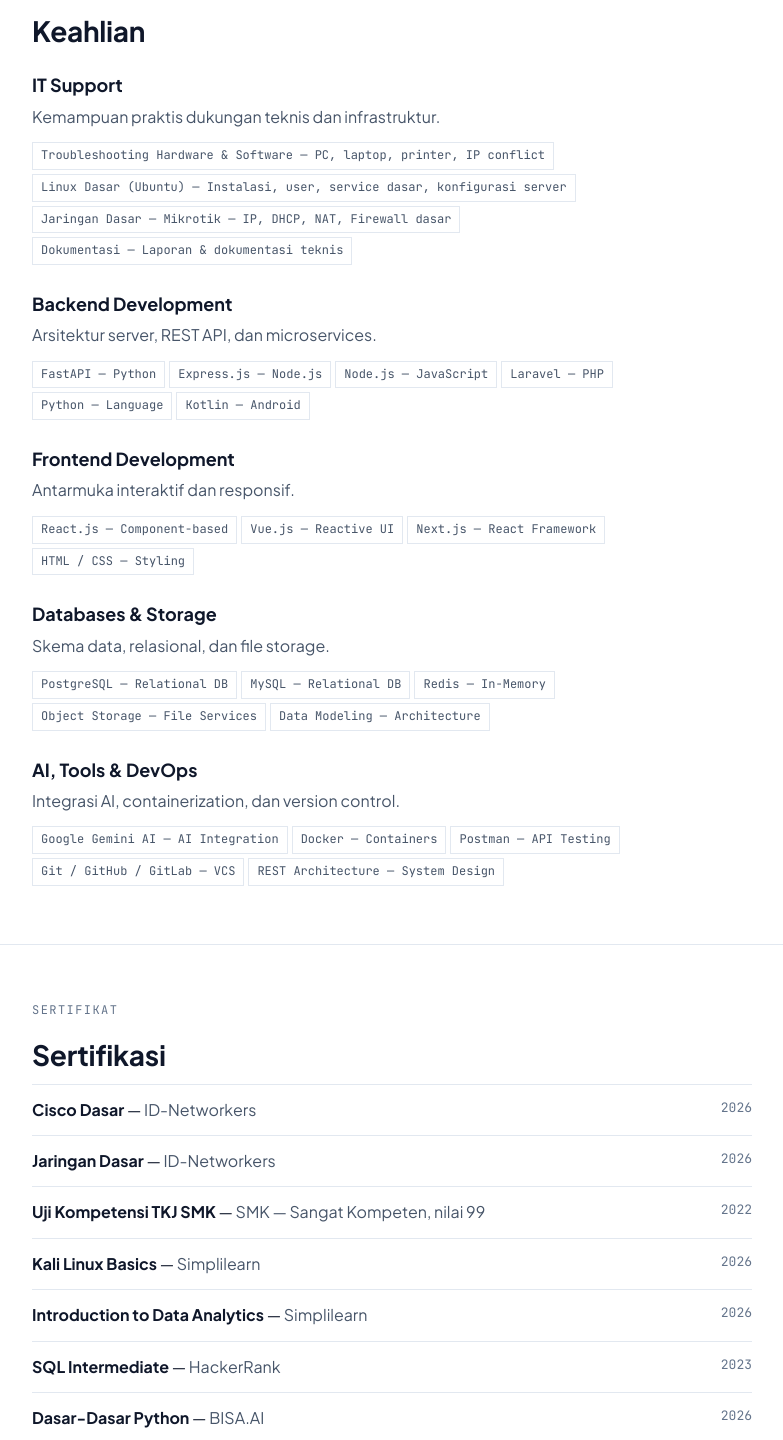
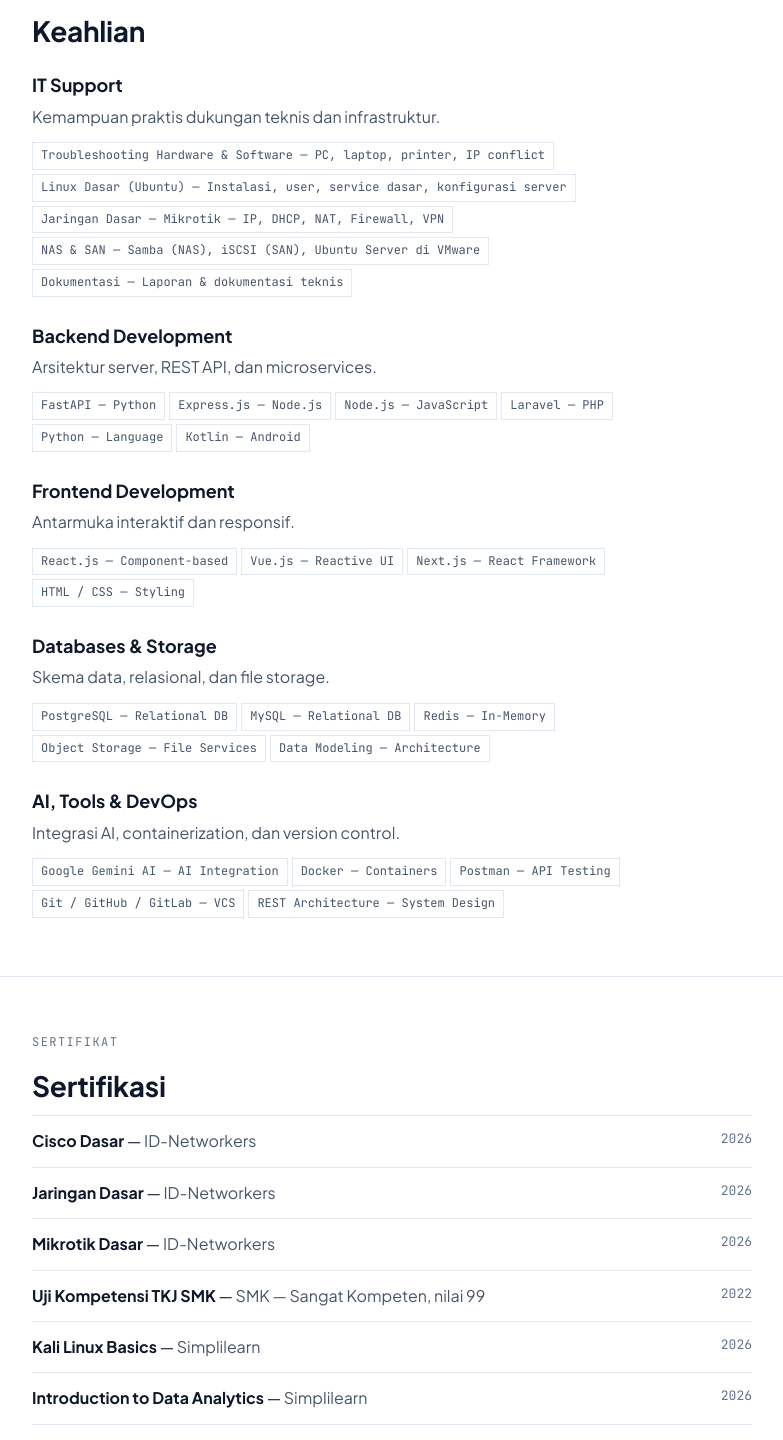
Before and after one commit to justajay224/web-portofolio, a React (Vite) app: page / in a window 1280 px wide. Shown: the part 4366-5806 px from the top of the page, without its empty margins (248-1031 px from the left). Built offline with nearby package versions, Linux system fonts and the light colour scheme.

Commit message:
add: sertifikat
Tambah sertifikat Mikrotik Dasar (ID-Networkers, 2026), tambah VPN dan NAS/SAN di IT Support, ubah Firewall dasar jadi Firewall.

```diff
--- a/src/data/portfolioData.js
+++ b/src/data/portfolioData.js
@@ -292,7 +292,8 @@
     skills: [
       { name: "Troubleshooting Hardware & Software", tag: "PC, laptop, printer, IP conflict" },
       { name: "Linux Dasar (Ubuntu)", tag: "Instalasi, user, service dasar, konfigurasi server" },
-      { name: "Jaringan Dasar", tag: "Mikrotik — IP, DHCP, NAT, Firewall dasar" },
+      { name: "Jaringan Dasar", tag: "Mikrotik — IP, DHCP, NAT, Firewall, VPN" },
+      { name: "NAS & SAN", tag: "Samba (NAS), iSCSI (SAN), Ubuntu Server di VMware" },
       { name: "Dokumentasi", tag: "Laporan & dokumentasi teknis" }
     ]
   },
@@ -345,6 +346,7 @@
 export const certifications = [
   { name: "Cisco Dasar", issuer: "ID-Networkers", year: "2026" },
   { name: "Jaringan Dasar", issuer: "ID-Networkers", year: "2026" },
+  { name: "Mikrotik Dasar", issuer: "ID-Networkers", year: "2026" },
   { name: "Uji Kompetensi TKJ SMK", issuer: "SMK — Sangat Kompeten, nilai 99", year: "2022" },
   { name: "Kali Linux Basics", issuer: "Simplilearn", year: "2026" },
   { name: "Introduction to Data Analytics", issuer: "Simplilearn", year: "2026" },
```
